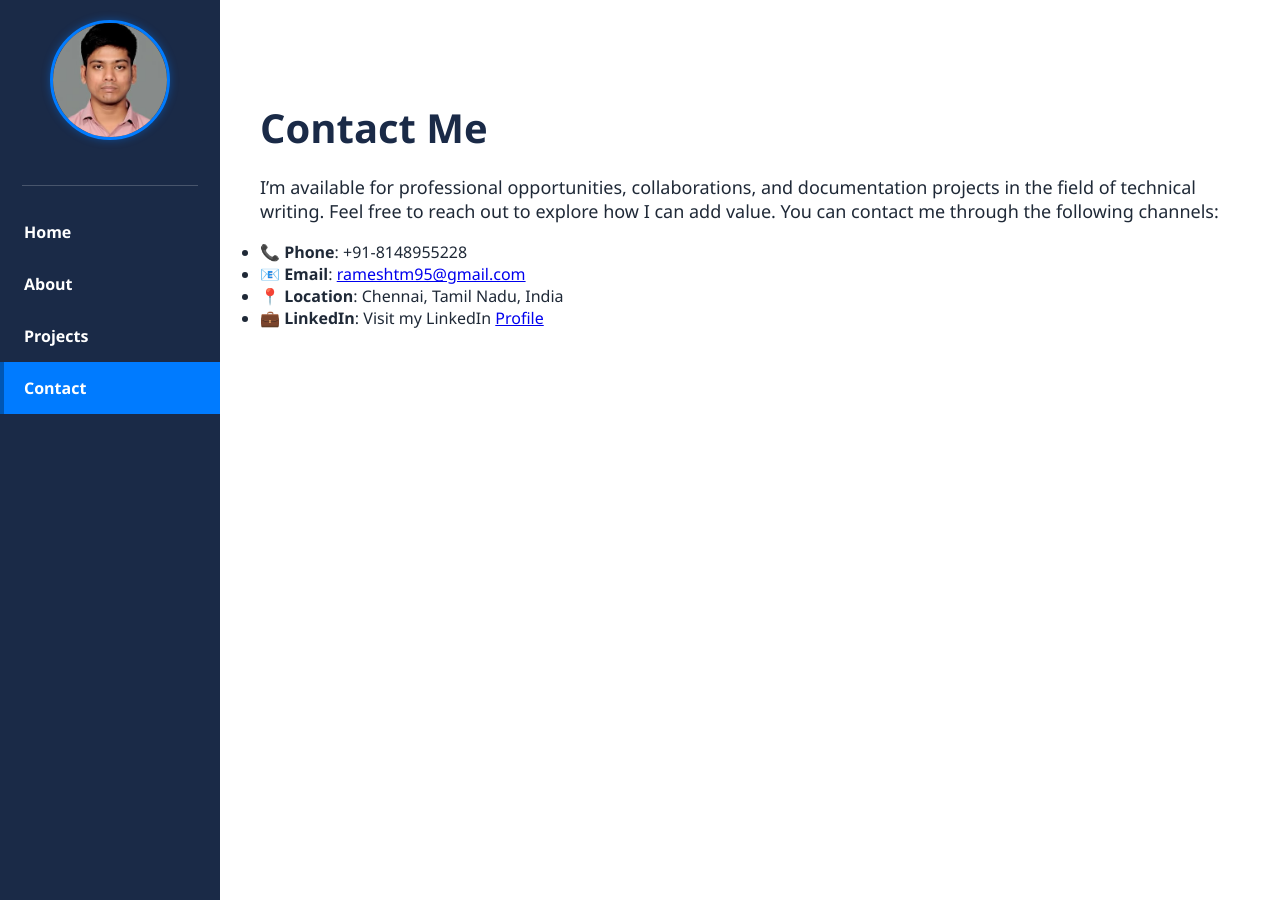
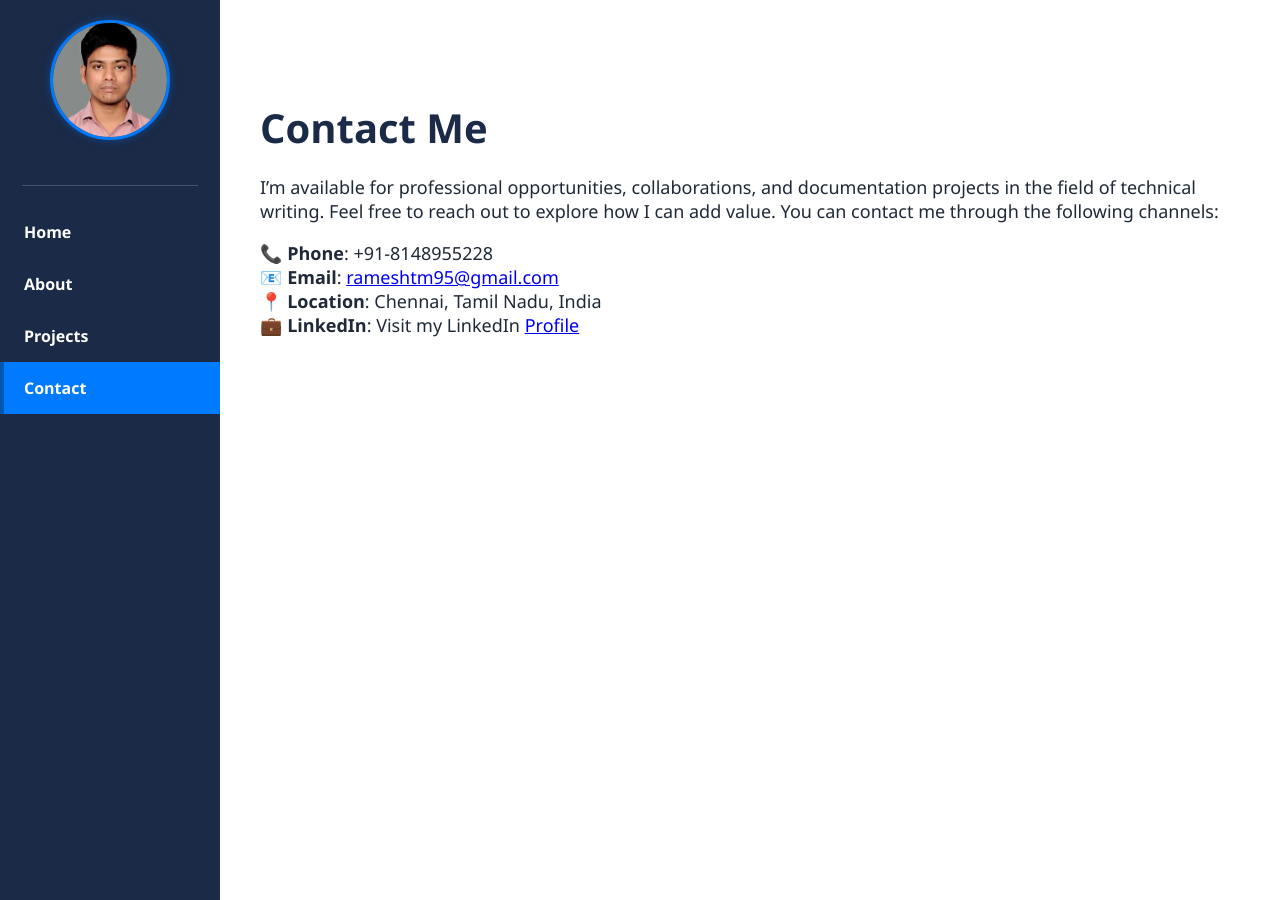
Before and after one commit to Ramesht95/Ramesh-T, a Jekyll site: the page built from contact.md, in a window 1280 px wide. Built offline with Jekyll 4.4.1, drawn with Linux system fonts in a browser that asks for light colours.

```diff
--- a/contact.md
+++ b/contact.md
@@ -7,7 +7,7 @@ title: Contact
 
 I'm available for professional opportunities, collaborations, and documentation projects in the field of technical writing. Feel free to reach out to explore how I can add value. You can contact me through the following channels:
 
-- 📞 **Phone**: +91-8148955228
-- 📧 **Email**: [rameshtm95@gmail.com](mailto:rameshtm95@gmail.com)
-- 📍 **Location**: Chennai, Tamil Nadu, India
-- 💼 **LinkedIn**: Visit my LinkedIn [Profile](https://www.linkedin.com/in/ramesh-t-3750a0147/)
+  📞 **Phone**: +91-8148955228
+  📧 **Email**: [rameshtm95@gmail.com](mailto:rameshtm95@gmail.com)
+  📍 **Location**: Chennai, Tamil Nadu, India
+  💼 **LinkedIn**: Visit my LinkedIn [Profile](https://www.linkedin.com/in/ramesh-t-3750a0147/)
```
Also changed, not shown: index.md (+2 -0 lines), images/TW illurstration.jpg (added).
